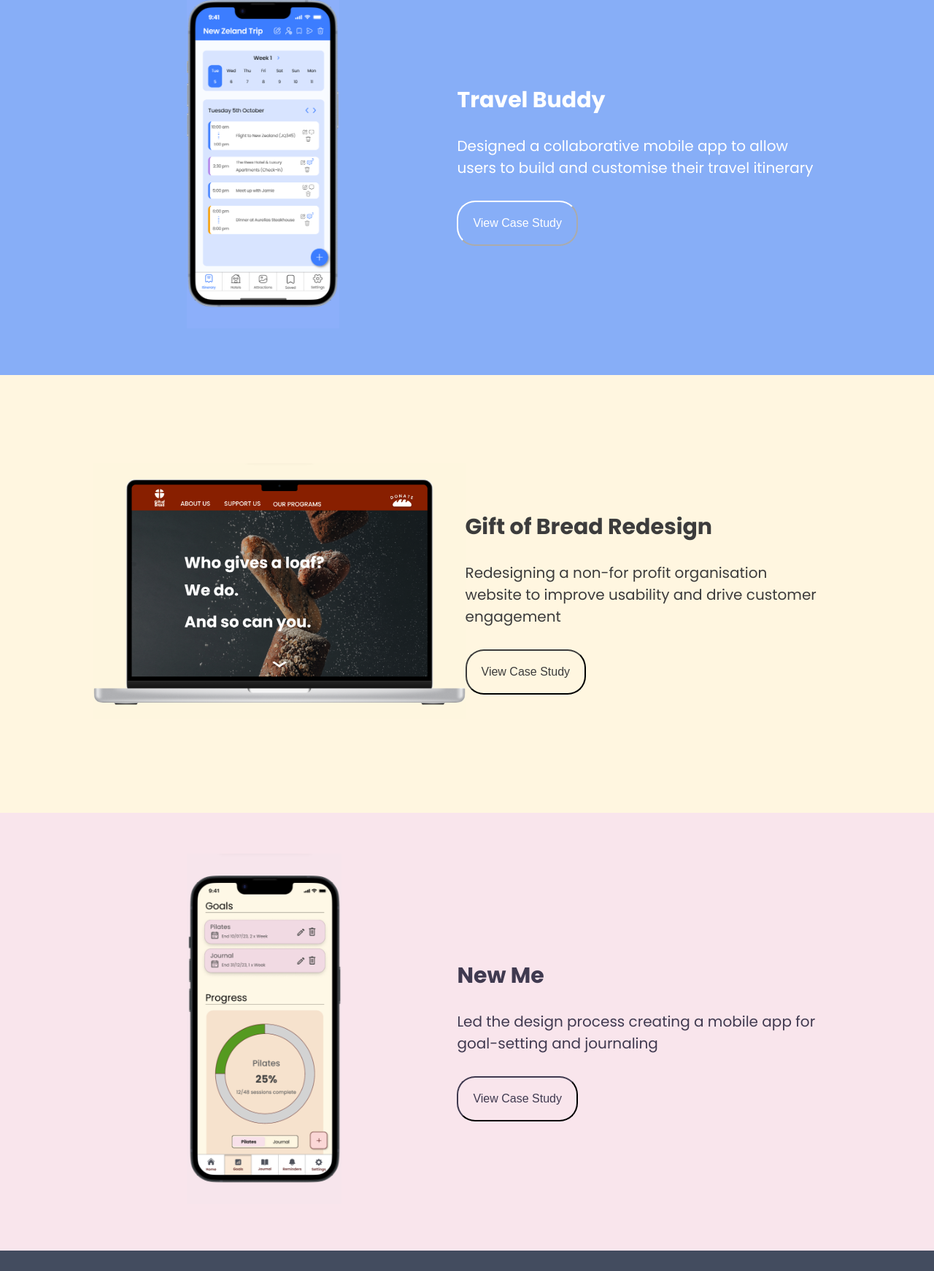
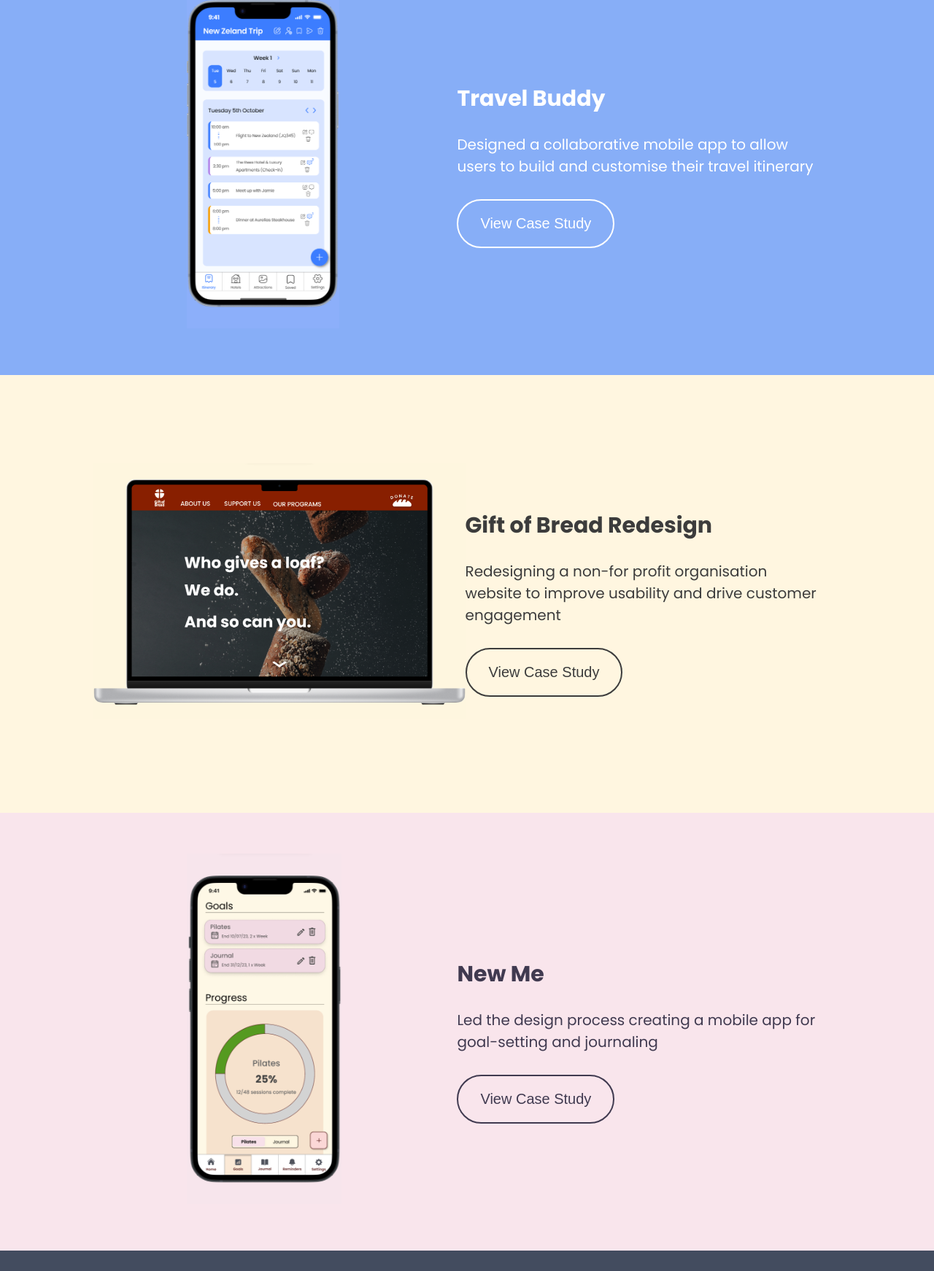
Before and after one commit to dyuong/UX_UI_HW_20, a plain HTML site: page index.html in a window 1280 px wide. Shown: the part 878-2620 px from the top of the page at 73% size. Drawn offline with nearby package versions, Linux system fonts and the light colour scheme.

Commit message:
button changes

```diff
--- a/css/index.css
+++ b/css/index.css
@@ -130,26 +130,18 @@ nav a {
 }
 
 .tb-button {
-    padding: 20px;
-    border-radius: 25px;
+    padding: 20px 30px;
+    border: solid 2px white;
+    border-radius: 50px;
     background-color: RGB(0,0,0,0);
     color: white;
-    border-color: white;
-    font-size: 16px;
+    font-size: 20px;
     margin-top: 10px;
 }
 
-.tb-button:hover {
-    padding: 20px;
-    border-radius: 25px;
-    background-color: white;
-    color: #87AEF7;
-    border-color: white;
-    font-size: 16px;
-    margin-top: 10px;
+button:hover {
     font-weight: bold;
 }
-
 
 .giftofbread {
     height: 600px;
@@ -173,12 +165,12 @@ nav a {
 }
 
 .giftofbread button {
-    padding: 20px;
-    border-radius: 25px;
+    padding: 20px 30px;
+    border-radius: 50px;
+    border: solid 2px #3C3C3C;
     background-color: RGB(0,0,0,0);
     color: #3C3C3C;
-    border-color: #3C3C3C;
-    font-size: 16px;
+    font-size: 20px;
     margin-top: 10px;
 }
 
@@ -204,12 +196,12 @@ nav a {
 }
 
 .newme button {
-    padding: 20px;
-    border-radius: 25px;
+    padding: 20px 30px;
+    border-radius: 50px;
+    border: solid 2px #403A50;
     background-color: RGB(0,0,0,0);
     color: #403A50;
-    border-color: #403A50;
-    font-size: 16px;
+    font-size: 20px;
     margin-top: 10px;
 }
 
@@ -237,12 +229,12 @@ nav a {
 }
 
 .abc button {
-    padding: 20px;
-    border-radius: 25px;
+    padding: 20px 30px;
+    border-radius: 50px;
+    border: solid 2px white;
     background-color: RGB(0,0,0,0);
     color: white;
-    border-color: white;
-    font-size: 16px;
+    font-size: 20px;
     margin-top: 10px;
 }
 
--- a/index.html
+++ b/index.html
@@ -33,7 +33,7 @@
     <div class="travelbuddy-text">
         <h2>Travel Buddy</h2>
         <p>Designed a collaborative mobile app to allow users to  build and customise their travel itinerary</p>
-        <button class="tb-button">View Case Study </button>
+        <a href="travelbuddy.html"><button class="tb-button">View Case Study </button></a>
     </div>
 </section>
 
@@ -43,7 +43,7 @@
         <h2>Gift of Bread Redesign</h2>
         <p>Redesigning a non-for profit organisation website
             to improve usability and drive customer engagement</p>
-        <button>View Case Study </button>
+            <a href="travelbuddy.html"><button>View Case Study </button></a>
     </div>
 </section>
 
@@ -52,7 +52,7 @@
     <div class="newme-text">
         <h2>New Me</h2>
         <p>Led the design process creating a mobile app for goal-setting and journaling</p>
-        <button>View Case Study </button>
+        <a href="travelbuddy.html"><button>View Case Study </button></a>
     </div>
 </section>
 
@@ -62,7 +62,7 @@
     <h2>ABC Website Redesign</h2>
         <p>Redesigning a government agency website
             to improve usability and to drive customer engagement</p>
-        <button>View Case Study </button>
+            <a href="travelbuddy.html"><button>View Case Study </button></a>
     </div>
 </section>
 
```
